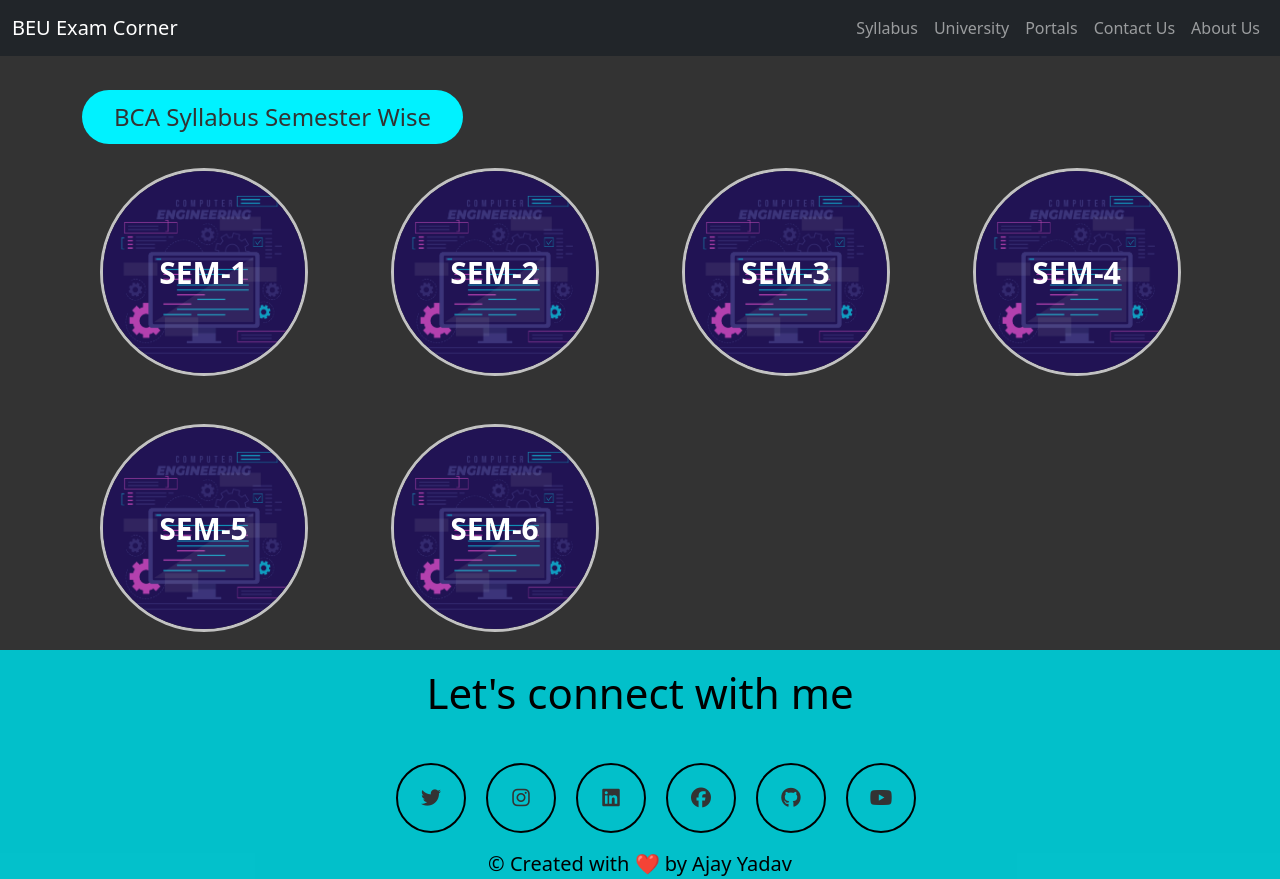
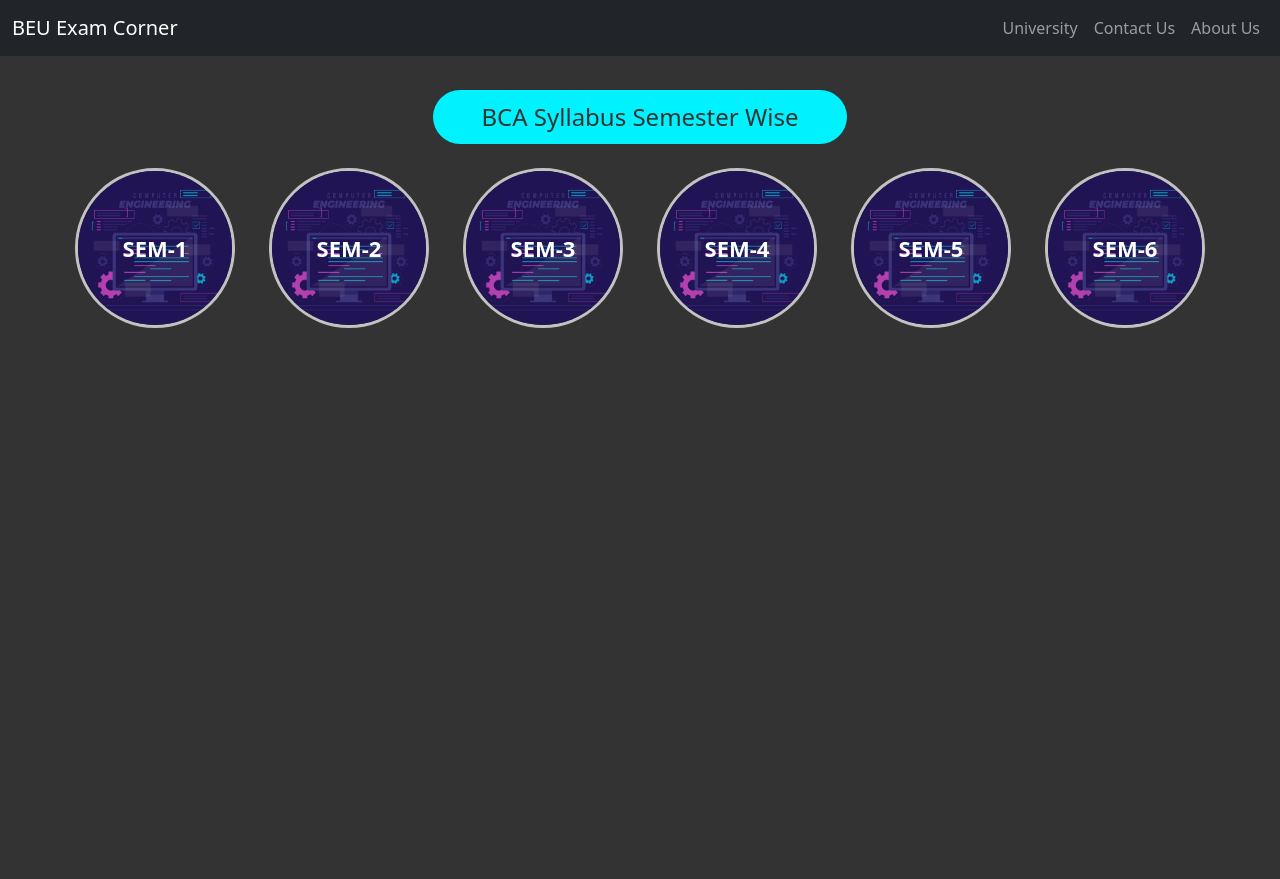
Before and after one commit to ATechAjay/BEU-New-Syllabus, a React (Vite) app: page /bca in a window 1280 px wide. After the commit the page ends 800 px from the top, so only its background shows below. Built offline with nearby package versions, Linux system fonts and the light colour scheme.

Commit message:
Remove the footer section and put it into the contact section

```diff
--- a/src/App.jsx
+++ b/src/App.jsx
@@ -13,6 +13,7 @@ import {
 } from "./components/utils/Constants";
 // import Accordion from "./components/Accordion/Accordion";
 import AccordionContainer from "./components/Accordion/AccordionContainer";
+import Contact from "./components/pages/Contact/Contact";
 const appRouter = createBrowserRouter([
   // Add an extra route configuration for the nested route.
   {
@@ -34,6 +35,10 @@ const appRouter = createBrowserRouter([
             cardData={BTECH_PAGE_CARD_DATA}
           />
         ),
+      },
+      {
+        path: "/contact",
+        element: <Contact />,
       },
       {
         path: "/btech/cse",
--- a/src/components/Card/Card.module.css
+++ b/src/components/Card/Card.module.css
@@ -1,11 +1,13 @@
 .circle-container {
   position: relative;
-  height: 13rem;
-  width: 13rem;
+  height: 10rem;
+  width: 10rem;
 }
+
 .circle-container:hover img {
   transform: scale(1.1);
 }
+
 .circle-link {
   height: 100%;
   width: 100%;
@@ -30,13 +32,11 @@
   transform: translate(-50%, -50%);
 
   color: #fff;
-  font-size: 30px;
+  font-size: 22px;
   font-weight: bold;
   transition: all 0.2s;
 }
-/* .circle-container:hover .course-name {
-          color: #00b1ba;
-        } */
+
 .circle-container:hover img {
   border: 3px solid #00d7e2;
   opacity: 0.9;
--- a/src/components/Card/Heading/Heading.module.css
+++ b/src/components/Card/Heading/Heading.module.css
@@ -2,8 +2,9 @@
   background: #00f2ff;
   color: #333;
   width: max-content;
-  padding: 0.8rem 2rem;
+  padding: 0.8rem 3rem;
   font-size: 18px;
   border-radius: 100px;
   cursor: default;
+  margin: 0 auto;
 }
--- a/src/components/Navbar/Navbar.jsx
+++ b/src/components/Navbar/Navbar.jsx
@@ -25,22 +25,12 @@ const Navbar = () => {
         <div className="collapse navbar-collapse" id="navbarSupportedContent">
           <ul className="navbar-nav ms-auto g-5">
             <li className="nav-item">
-              <Link className="nav-link" aria-current="page" to="#syllabus">
-                Syllabus
-              </Link>
-            </li>
-            <li className="nav-item">
               <Link className="nav-link" to="#">
                 University
               </Link>
             </li>
             <li className="nav-item">
-              <Link className="nav-link" to="#">
-                Portals
-              </Link>
-            </li>
-            <li className="nav-item">
-              <Link className="nav-link" to="#">
+              <Link className="nav-link" to="/contact">
                 Contact Us
               </Link>
             </li>
--- /dev/null
+++ b/src/components/pages/Contact/Contact.jsx
@@ -0,0 +1,12 @@
+import Social from "./Social";
+import style from "./Contact.module.css";
+const Contact = () => {
+  return (
+    <div className={style.container}>
+      <h1 className={style.form}>Form goes here...</h1>
+      <Social />
+    </div>
+  );
+};
+
+export default Contact;
--- /dev/null
+++ b/src/components/pages/Contact/Contact.module.css
@@ -0,0 +1,7 @@
+.container {
+  margin-top: 70px;
+}
+
+.form {
+  text-align: center;
+}
--- a/src/components/Footer/Footer.jsx
+++ b/src/components/pages/Contact/Social.jsx
@@ -1,5 +1,5 @@
-import style from "./Footer.module.css";
-const Footer = () => {
+import style from "./Social.module.css";
+const Social = () => {
   return (
     <div className={style["footer-container"]}>
       <footer className={style["footer-section"]}>
@@ -50,4 +50,4 @@ const Footer = () => {
   );
 };
 
-export default Footer;
+export default Social;
--- a/src/components/pages/Home/Home.module.css
+++ b/src/components/pages/Home/Home.module.css
@@ -12,6 +12,6 @@
   display: grid;
   place-items: center;
   gap: 3rem;
-  grid-template-columns: repeat(auto-fit, minmax(13rem, 1fr));
+  grid-template-columns: repeat(auto-fit, minmax(8rem, 1fr));
   margin: 0 auto;
 }
--- a/src/components/pages/_Root/Root.jsx
+++ b/src/components/pages/_Root/Root.jsx
@@ -1,16 +1,16 @@
 import { Outlet } from "react-router-dom";
 import Navbar from "../../Navbar/Navbar";
-import Footer from "../../Footer/Footer";
 import style from "./Root.module.css";
 
 const Root = () => {
   return (
     <>
-      <header className={style.main}>
-        <Navbar />
+      <main className={style.main}>
+        <header>
+          <Navbar />
+        </header>
         <Outlet />
-      </header>
-      <Footer />
+      </main>
     </>
   );
 };
```
Also changed, not shown: src/components/pages/Contact/Social.module.css (renamed from src/components/Footer/Footer.module.css).
